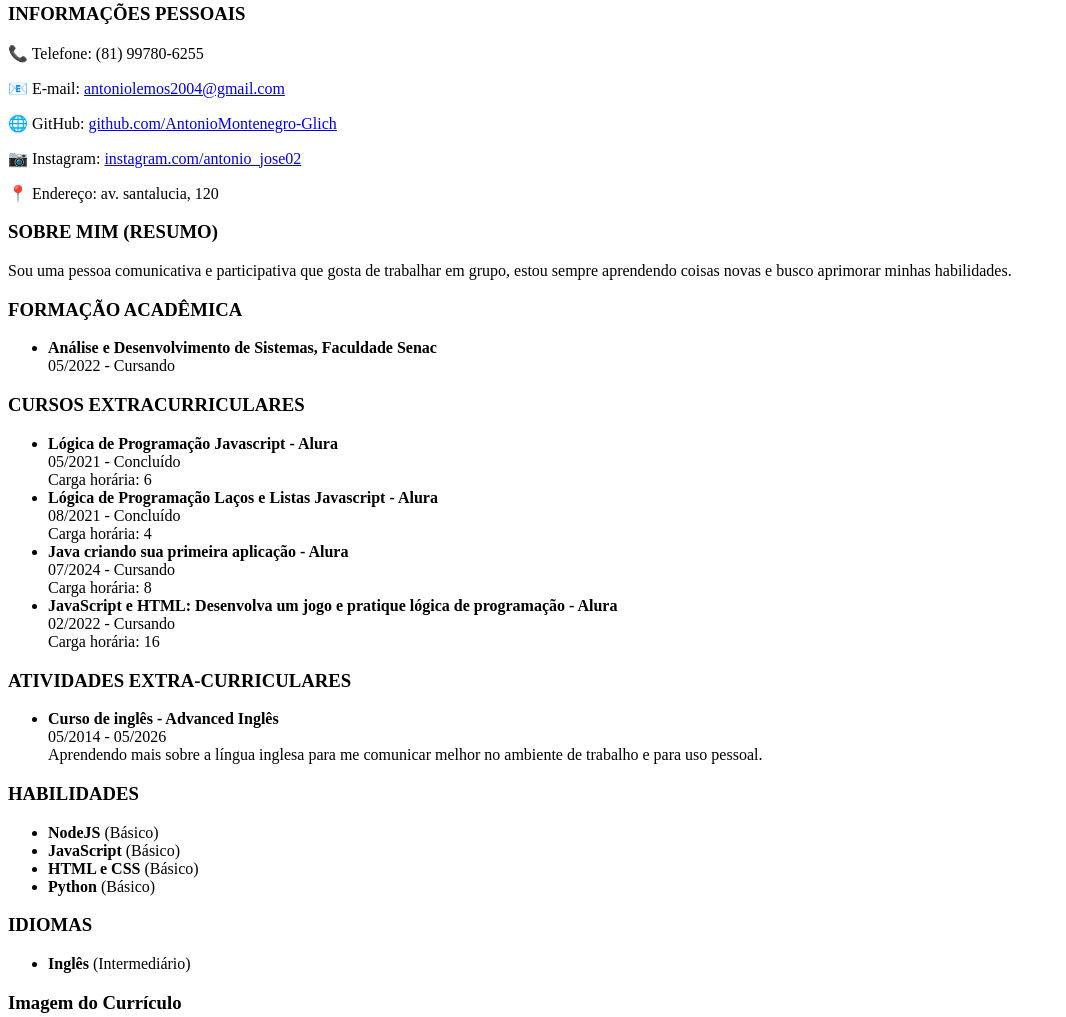
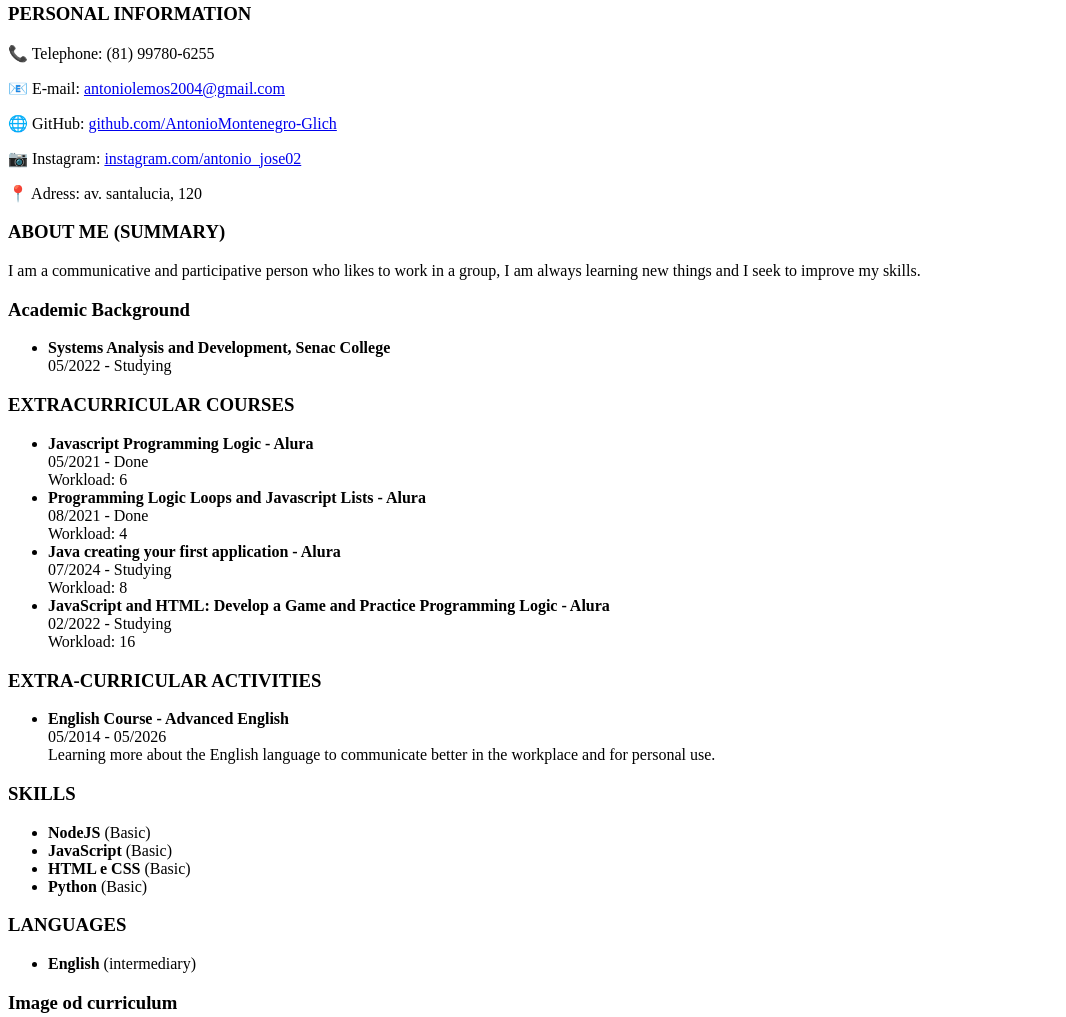
Before and after one commit to AntonioMontenegro-Glich/Portfolio, a plain HTML site: page curriculo_digital/index.html in a window 1280 px wide. Shown: the part 124-1141 px from the top of the page, without its empty margins (0-1066 px from the left). Drawn offline with Linux system fonts and the light colour scheme.

Commit message:
Finalizado

```diff
--- a/curriculo_digital/index.html
+++ b/curriculo_digital/index.html
@@ -3,15 +3,15 @@
 <head>
     <meta charset="UTF-8">
     <meta name="viewport" content="width=device-width, initial-scale=1.0">
-    <title>Currículo - Antônio José de Lemos Neto</title>
+    <title>Curriculum - Antônio José de Lemos Neto</title>
 </head>
 <body>
 
     <h1>ANTÔNIO JOSÉ DE LEMOS NETO</h1>
-    <h2>ESTÁGIO</h2>
+    <h2>INTERN</h2>
 
-    <h3>INFORMAÇÕES PESSOAIS</h3>
-    <p>📞 Telefone: (81) 99780-6255</p>
+    <h3>PERSONAL INFORMATION</h3>
+    <p>📞 Telephone: (81) 99780-6255</p>
     <p>📧 E-mail: <a href="mailto:antoniolemos2004@gmail.com">antoniolemos2004@gmail.com</a></p>
     <p>🌐 GitHub:
         <a href="https://github.com/AntonioMontenegro-Glich" target="_blank">
@@ -23,57 +23,57 @@
             instagram.com/antonio_jose02
         </a>
     </p>
-    <p>📍 Endereço: av. santalucia, 120</p>
+    <p>📍 Adress: av. santalucia, 120</p>
 
-    <h3>SOBRE MIM (RESUMO)</h3>
-    <p>Sou uma pessoa comunicativa e participativa que gosta de trabalhar em grupo, estou sempre aprendendo coisas novas e busco aprimorar minhas habilidades.</p>
+    <h3>ABOUT ME (SUMMARY)</h3>
+    <p>I am a communicative and participative person who likes to work in a group, I am always learning new things and I seek to improve my skills.</p>
 
-    <h3>FORMAÇÃO ACADÊMICA</h3>
+    <h3>Academic Background </h3>
     <ul>
-        <li><strong>Análise e Desenvolvimento de Sistemas, Faculdade Senac</strong><br>
-        05/2022 - Cursando</li>
+        <li><strong>Systems Analysis and Development, Senac College</strong><br>
+            05/2022 - Studying</li>
     </ul>
 
-    <h3>CURSOS EXTRACURRICULARES</h3>
+    <h3>EXTRACURRICULAR COURSES</h3>
     <ul>
-        <li><strong>Lógica de Programação Javascript - Alura</strong><br>
-        05/2021 - Concluído<br>
-        Carga horária: 6</li>
+        <li><strong>Javascript Programming Logic - Alura</strong><br>
+        05/2021 - Done<br>
+        Workload: 6</li>
 
-        <li><strong>Lógica de Programação Laços e Listas Javascript - Alura</strong><br>
-        08/2021 - Concluído<br>
-        Carga horária: 4</li>
+        <li><strong>Programming Logic Loops and Javascript Lists - Alura</strong><br>
+        08/2021 - Done<br>
+        Workload: 4</li>
 
-        <li><strong>Java criando sua primeira aplicação - Alura</strong><br>
-        07/2024 - Cursando<br>
-        Carga horária: 8</li>
+        <li><strong>Java creating your first application - Alura</strong><br>
+        07/2024 - Studying<br>
+        Workload: 8</li>
 
-        <li><strong>JavaScript e HTML: Desenvolva um jogo e pratique lógica de programação - Alura</strong><br>
-        02/2022 - Cursando<br>
-        Carga horária: 16</li>
+        <li><strong>JavaScript and HTML: Develop a Game and Practice Programming Logic - Alura</strong><br>
+        02/2022 - Studying<br>
+        Workload: 16</li>
     </ul>
 
-    <h3>ATIVIDADES EXTRA-CURRICULARES</h3>
+    <h3>EXTRA-CURRICULAR ACTIVITIES</h3>
     <ul>
-        <li><strong>Curso de inglês - Advanced Inglês</strong><br>
+        <li><strong>English Course - Advanced English</strong><br>
         05/2014 - 05/2026<br>
-        Aprendendo mais sobre a língua inglesa para me comunicar melhor no ambiente de trabalho e para uso pessoal.</li>
+        Learning more about the English language to communicate better in the workplace and for personal use.</li>
     </ul>
 
-    <h3>HABILIDADES</h3>
+    <h3>SKILLS</h3>
     <ul>
-        <li><strong>NodeJS</strong> (Básico)</li>
-        <li><strong>JavaScript</strong> (Básico)</li>
-        <li><strong>HTML e CSS</strong> (Básico)</li>
-        <li><strong>Python</strong> (Básico)</li>
+        <li><strong>NodeJS</strong> (Basic)</li>
+        <li><strong>JavaScript</strong> (Basic)</li>
+        <li><strong>HTML e CSS</strong> (Basic)</li>
+        <li><strong>Python</strong> (Basic)</li>
     </ul>
 
-    <h3>IDIOMAS</h3>
+    <h3>LANGUAGES</h3>
     <ul>
-        <li><strong>Inglês</strong> (Intermediário)</li>
+        <li><strong>English</strong> (intermediary)</li>
     </ul>
 
-    <h3>Imagem do Currículo</h3>
+    <h3>Image od curriculum</h3>
     <img src="curriculo_1.png" alt="Currículo de Antônio José de Lemos Neto" width="600">
 
 </body>
```
